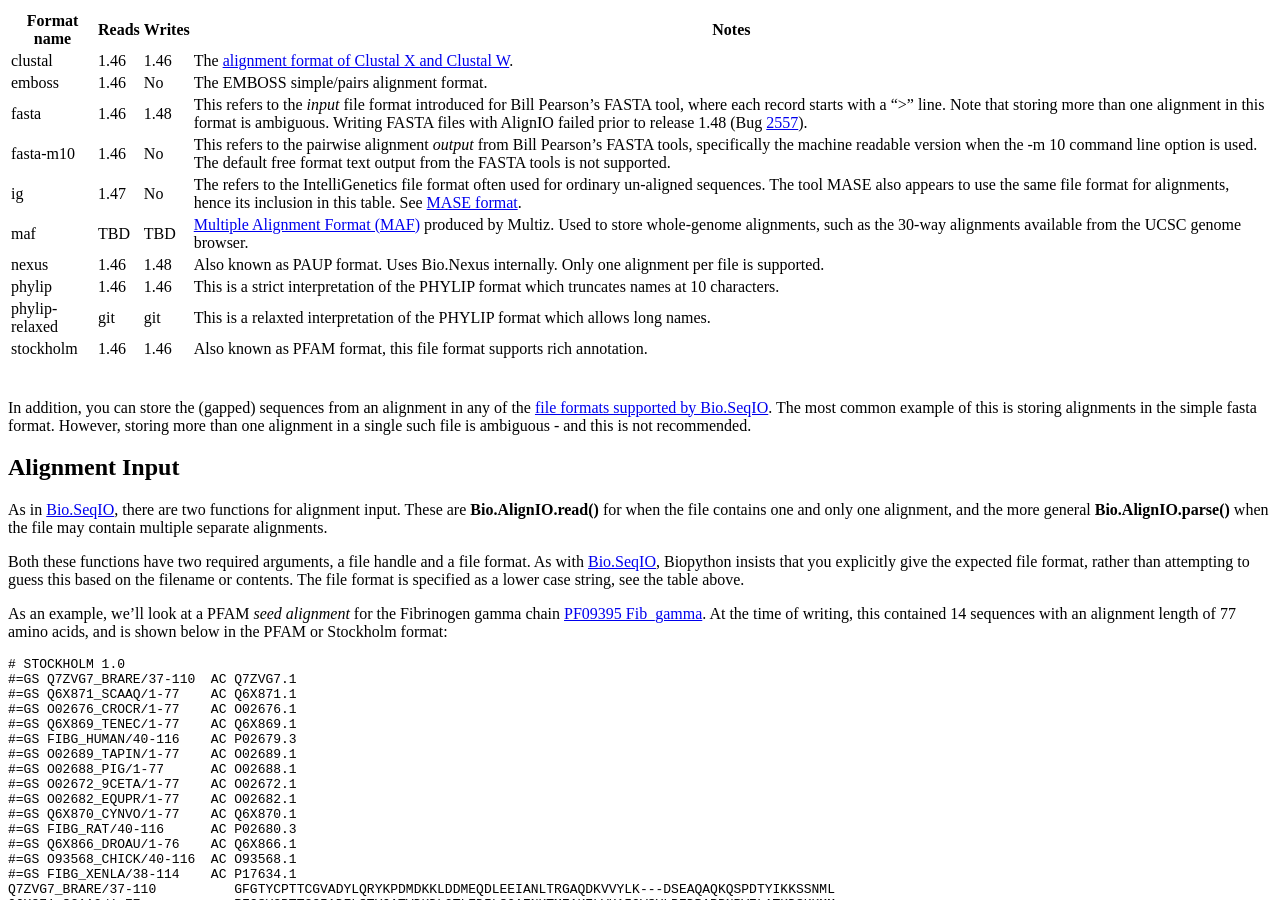
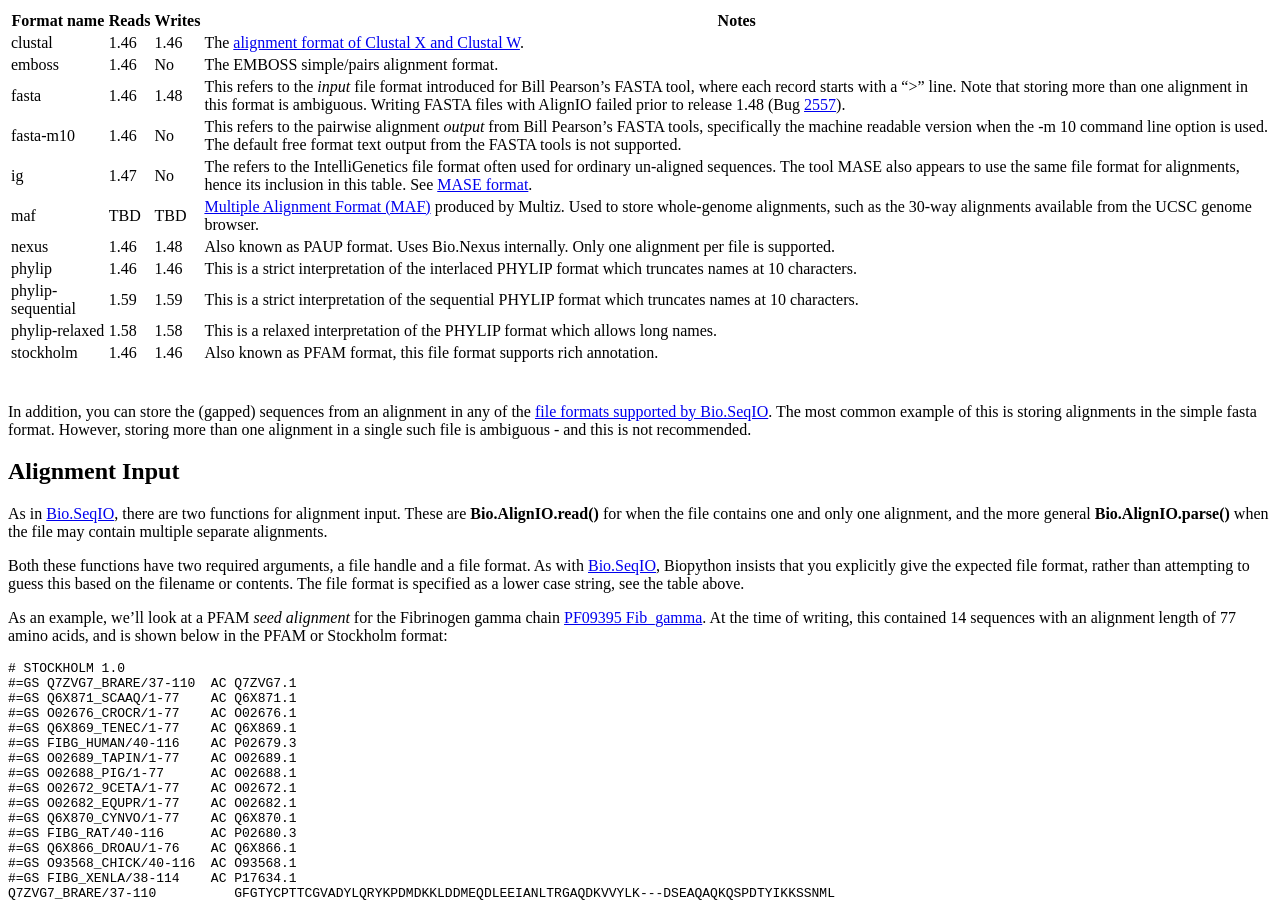
Before and after one commit to biopython/biopython.github.io, a Jekyll site: the page built from wiki/AlignIO.md, in a window 1280 px wide and 900 px high, scrolled down 569 px. Built offline with Jekyll 4.4.1, drawn with Linux system fonts in a browser that asks for light colours.

Commit message:
/* File Formats */ Filling in some missing PHYLIP info

```diff
--- a/wiki/AlignIO.md
+++ b/wiki/AlignIO.md
@@ -55,18 +55,19 @@ The format name is a simple lowercase string, matching the names used in
 [BioPerl's SeqIO](bp:HOWTO:SeqIO#Formats "wikilink") and
 [EMBOSS](http://emboss.sourceforge.net/docs/themes/SequenceFormats.html).
 
-| Format name    | Reads | Writes | Notes                                                                                                                                                                                                                                                                                                                               |
-|----------------|-------|--------|-------------------------------------------------------------------------------------------------------------------------------------------------------------------------------------------------------------------------------------------------------------------------------------------------------------------------------------|
-| clustal        | 1.46  | 1.46   | The [alignment format of Clustal X and Clustal W](bp:ClustalW_multiple_alignment_format "wikilink").                                                                                                                                                                                                                                |
-| emboss         | 1.46  | No     | The EMBOSS simple/pairs alignment format.                                                                                                                                                                                                                                                                                           |
-| fasta          | 1.46  | 1.48   | This refers to the *input* file format introduced for Bill Pearson's FASTA tool, where each record starts with a "&gt;" line. Note that storing more than one alignment in this format is ambiguous. Writing FASTA files with AlignIO failed prior to release 1.48 (Bug [2557](http://bugzilla.open-bio.org/show_bug.cgi?id=2557)). |
-| fasta-m10      | 1.46  | No     | This refers to the pairwise alignment *output* from Bill Pearson's FASTA tools, specifically the machine readable version when the -m 10 command line option is used. The default free format text output from the FASTA tools is not supported.                                                                                    |
-| ig             | 1.47  | No     | The refers to the IntelliGenetics file format often used for ordinary un-aligned sequences. The tool MASE also appears to use the same file format for alignments, hence its inclusion in this table. See [MASE format](bp:Mase_multiple_alignment_format "wikilink").                                                              |
-| maf            | TBD   | TBD    | [Multiple Alignment Format (MAF)](Multiple_Alignment_Format "wikilink") produced by Multiz. Used to store whole-genome alignments, such as the 30-way alignments available from the UCSC genome browser.                                                                                                                            |
-| nexus          | 1.46  | 1.48   | Also known as PAUP format. Uses Bio.Nexus internally. Only one alignment per file is supported.                                                                                                                                                                                                                                     |
-| phylip         | 1.46  | 1.46   | This is a strict interpretation of the PHYLIP format which truncates names at 10 characters.                                                                                                                                                                                                                                        |
-| phylip-relaxed | git   | git    | This is a relaxted interpretation of the PHYLIP format which allows long names.                                                                                                                                                                                                                                                     |
-| stockholm      | 1.46  | 1.46   | Also known as PFAM format, this file format supports rich annotation.                                                                                                                                                                                                                                                               |
+| Format name       | Reads | Writes | Notes                                                                                                                                                                                                                                                                                                                               |
+|-------------------|-------|--------|-------------------------------------------------------------------------------------------------------------------------------------------------------------------------------------------------------------------------------------------------------------------------------------------------------------------------------------|
+| clustal           | 1.46  | 1.46   | The [alignment format of Clustal X and Clustal W](bp:ClustalW_multiple_alignment_format "wikilink").                                                                                                                                                                                                                                |
+| emboss            | 1.46  | No     | The EMBOSS simple/pairs alignment format.                                                                                                                                                                                                                                                                                           |
+| fasta             | 1.46  | 1.48   | This refers to the *input* file format introduced for Bill Pearson's FASTA tool, where each record starts with a "&gt;" line. Note that storing more than one alignment in this format is ambiguous. Writing FASTA files with AlignIO failed prior to release 1.48 (Bug [2557](http://bugzilla.open-bio.org/show_bug.cgi?id=2557)). |
+| fasta-m10         | 1.46  | No     | This refers to the pairwise alignment *output* from Bill Pearson's FASTA tools, specifically the machine readable version when the -m 10 command line option is used. The default free format text output from the FASTA tools is not supported.                                                                                    |
+| ig                | 1.47  | No     | The refers to the IntelliGenetics file format often used for ordinary un-aligned sequences. The tool MASE also appears to use the same file format for alignments, hence its inclusion in this table. See [MASE format](bp:Mase_multiple_alignment_format "wikilink").                                                              |
+| maf               | TBD   | TBD    | [Multiple Alignment Format (MAF)](Multiple_Alignment_Format "wikilink") produced by Multiz. Used to store whole-genome alignments, such as the 30-way alignments available from the UCSC genome browser.                                                                                                                            |
+| nexus             | 1.46  | 1.48   | Also known as PAUP format. Uses Bio.Nexus internally. Only one alignment per file is supported.                                                                                                                                                                                                                                     |
+| phylip            | 1.46  | 1.46   | This is a strict interpretation of the interlaced PHYLIP format which truncates names at 10 characters.                                                                                                                                                                                                                             |
+| phylip-sequential | 1.59  | 1.59   | This is a strict interpretation of the sequential PHYLIP format which truncates names at 10 characters.                                                                                                                                                                                                                             |
+| phylip-relaxed    | 1.58  | 1.58   | This is a relaxed interpretation of the PHYLIP format which allows long names.                                                                                                                                                                                                                                                      |
+| stockholm         | 1.46  | 1.46   | Also known as PFAM format, this file format supports rich annotation.                                                                                                                                                                                                                                                               |
 ||
 
 In addition, you can store the (gapped) sequences from an alignment in
```
Also changed, not shown: 1 other file.
